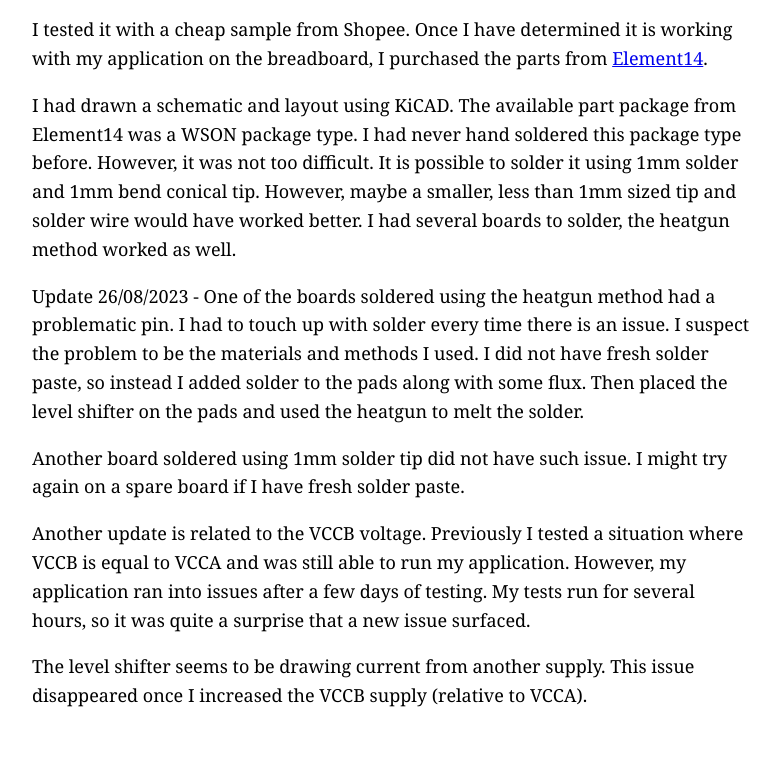
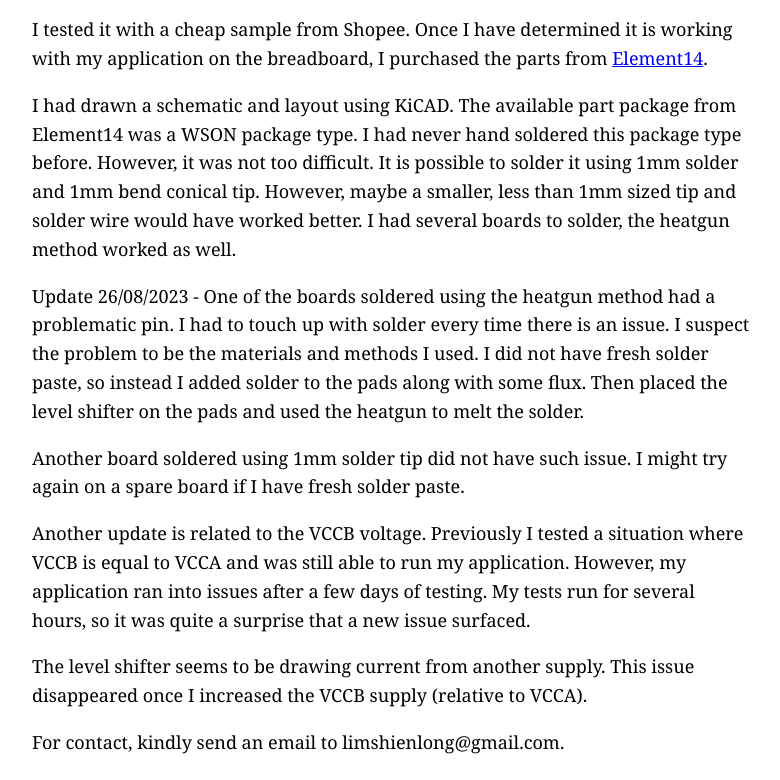
Before and after one commit to shienlong/shienlong.github.io, a plain HTML site: page levelshift.html in a window 1280 px wide. Shown: the part 542-1322 px from the top of the page, without its empty margins (248-1028 px from the left). Before the commit the page ends 1275 px from the top, so only its background shows below. Drawn offline with Linux system fonts and the light colour scheme.

Commit message:
Update levelshift.html

```diff
--- a/levelshift.html
+++ b/levelshift.html
@@ -47,5 +47,6 @@ My tests run for several hours, so it was quite a surprise that a new issue surf
 The level shifter seems to be drawing current from another supply.
 This issue disappeared once I increased the VCCB supply (relative to VCCA).
 </p>
+<p>For contact, kindly send an email to limshienlong@gmail.com. <span class="block-bots" aria-hidden="true">GO AWAY SPAM BOTS!</span></p>
 </body>
 </html>
```
